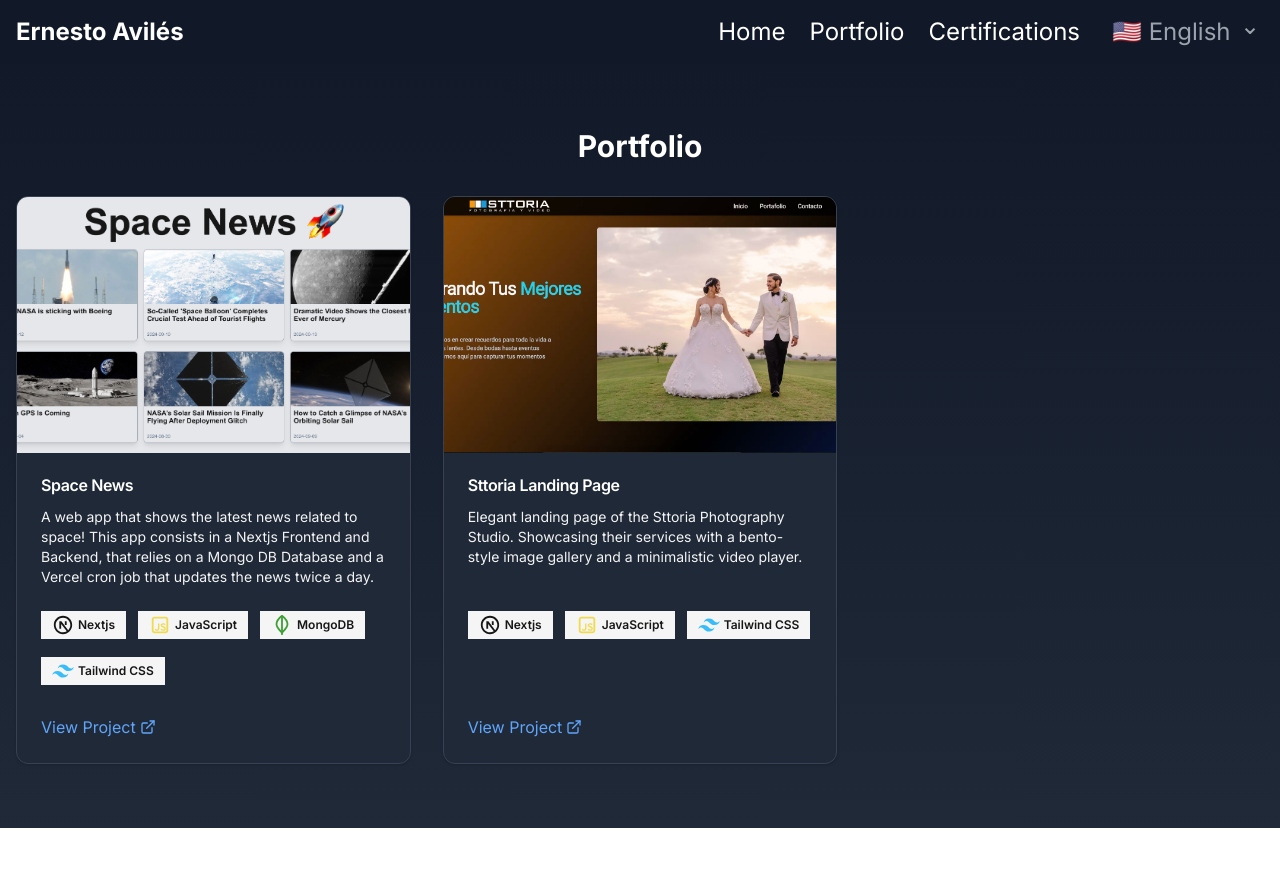
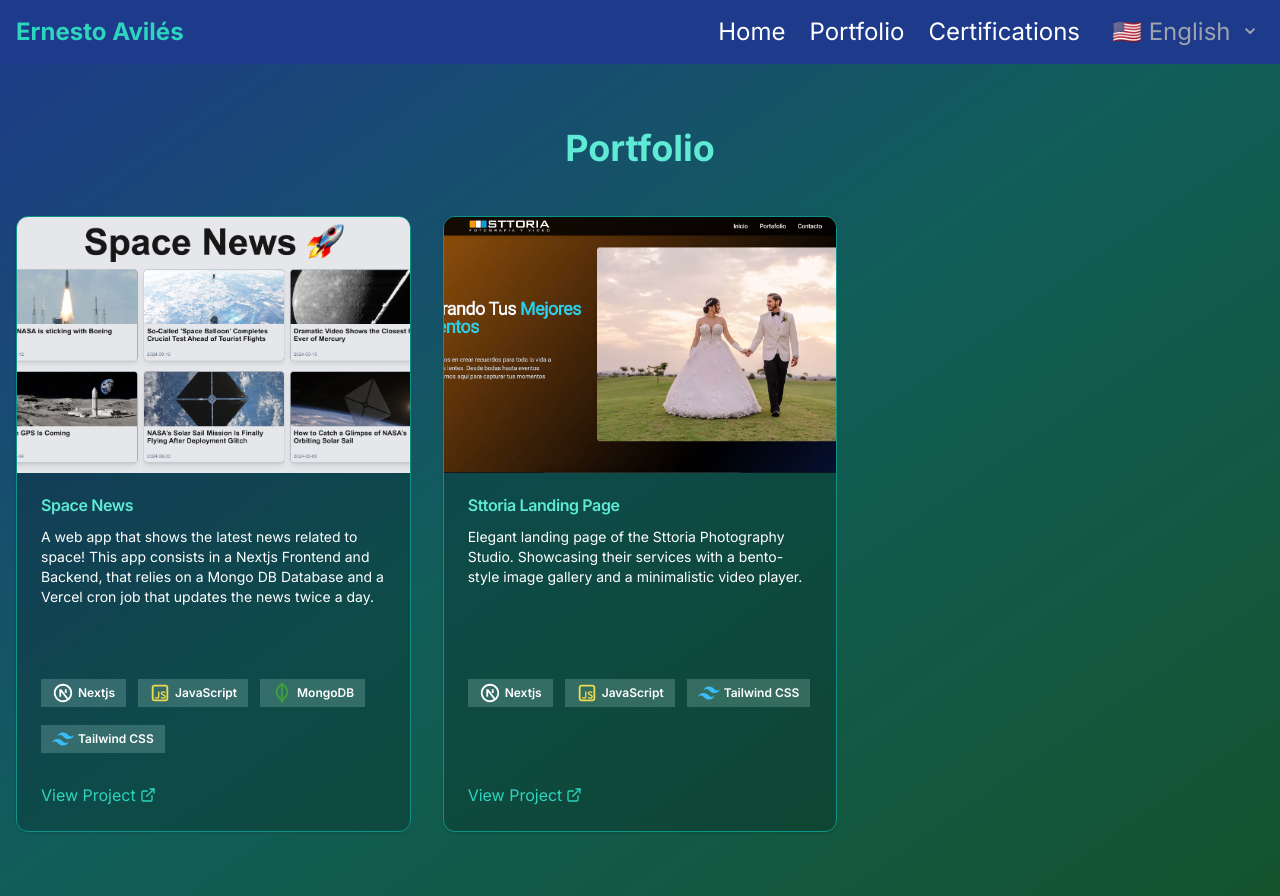
Before and after one commit to Eavilesz/eaviles-portfolio, a Next.js app: page /en/portfolio in a window 1280 px wide. Before the commit the page ends 828 px from the top, so only its background shows below. Built offline with nearby package versions, Linux system fonts and the light colour scheme.

Commit message:
Improved color pallete and sising

```diff
--- a/src/app/[locale]/certifications/page.jsx
+++ b/src/app/[locale]/certifications/page.jsx
@@ -10,19 +10,19 @@ const certifications = [
   {
     name: 'PROGRAMMING WITH JAVASCRIPT',
     icon: FaMeta,
-    iconColor: ' #0082fb',
+    iconColor: '#0082fb',
     url: 'https://coursera.org/share/c9e93783fed14b83723025db5815b500',
   },
   {
     name: 'INTRODUCTION TO FRONTEND DEVELOPMENT',
     icon: FaMeta,
-    iconColor: ' #0082fb',
+    iconColor: '#0082fb',
     url: 'https://coursera.org/share/c9e93783fed14b83723025db5815b500',
   },
   {
     name: 'VERSION CONTROL',
     icon: FaMeta,
-    iconColor: ' #0082fb',
+    iconColor: '#0082fb',
     url: 'https://coursera.org/share/1d493a8c0c52b04c9dd3dc8ac56b03e9',
   },
   {
@@ -35,8 +35,10 @@ const certifications = [
 
 export default function Certifications() {
   return (
-    <main className="container mx-auto px-4 py-16">
-      <h1 className="text-3xl font-bold mb-8 text-center">Certifications</h1>
+    <main className="container mx-auto px-4 py-16 min-h-screen">
+      <h1 className="text-4xl font-bold mb-12 text-center text-teal-300">
+        Certifications
+      </h1>
       <div className="grid grid-cols-1 sm:grid-cols-2 md:grid-cols-3 lg:grid-cols-4 gap-4">
         {certifications.map((cert, index) => (
           <motion.a
@@ -49,7 +51,7 @@ export default function Certifications() {
             animate={{ opacity: 1, y: 0 }}
             transition={{ duration: 0.5, delay: index * 0.1 }}
           >
-            <Card className="bg-gray-800 border-gray-700 hover:bg-gray-700 transition-colors duration-300">
+            <Card className="bg-blue-800 border-teal-600 hover:bg-blue-700 transition-colors duration-300">
               <CardContent className="flex items-center p-4 h-20">
                 <cert.icon
                   size={'2rem'}
@@ -57,9 +59,9 @@ export default function Certifications() {
                   className="mr-3 h-8"
                 />
                 <div className="flex-grow">
-                  <h3 className="font-semibold text-zinc-200">{cert.name}</h3>
+                  <h3 className="font-semibold text-teal-200">{cert.name}</h3>
                 </div>
-                <ChevronRight className="w-5 h-5 text-gray-400" />
+                <ChevronRight className="w-5 h-5 text-teal-400" />
               </CardContent>
             </Card>
           </motion.a>
--- a/src/app/[locale]/layout.js
+++ b/src/app/[locale]/layout.js
@@ -22,7 +22,7 @@ export default async function LocaleLayout({ children, params: { locale } }) {
         <link rel="icon" href="/favicon.ico" />
       </Head>
       <body
-        className={`${inter.className} min-h-screen bg-gradient-to-b from-gray-900 to-gray-800 text-white`}
+        className={`${inter.className} min-h-screen bg-gradient-to-br from-blue-900 via-teal-800 to-green-900`}
       >
         <NextIntlClientProvider messages={messages}>
           <Navbar />
--- a/src/app/[locale]/page.js
+++ b/src/app/[locale]/page.js
@@ -53,24 +53,27 @@ export default function Home() {
   const t = useTranslations('HomePage');
 
   return (
-    <main className="container mx-auto px-4 flex flex-col justify-center min-h-[calc(100vh-64px)]">
+    <main className="min-h-screen bg-gradient-to-br text-white py-10 px-4">
       <motion.div
         initial={{ opacity: 0, y: 20 }}
         animate={{ opacity: 1, y: 0 }}
         transition={{ duration: 0.5 }}
-        className="flex flex-col items-center text-center"
+        className="flex flex-col items-center text-center max-w-4xl mx-auto"
       >
         <Image
           src={profilePic}
           alt="Ernesto Aviles"
-          width={150}
-          height={150}
-          className="rounded-full mb-4"
+          width={200}
+          height={200}
+          className="rounded-full mb-8 border-4 border-teal-400"
+          priority
         />
-        <h1 className="text-4xl font-bold mb-2">Ernesto Avilés</h1>
-        <p className="text-xl mb-6">{t('presentation')}</p>
-        <p className="max-w-2xl mb-8">{t('description')}</p>
-        <div className="flex space-x-4 mb-8">
+        <h1 className="text-6xl font-bold mb-4 text-transparent bg-clip-text bg-gradient-to-r from-blue-400 to-green-400">
+          Ernesto Avilés
+        </h1>
+        <p className="text-3xl mb-8 text-teal-300">{t('presentation')}</p>
+        <p className="text-xl mb-12 leading-relaxed">{t('description')}</p>
+        <div className="flex space-x-6 mb-12">
           {socialLinks.map((link) => (
             <motion.a
               key={link.name}
@@ -79,16 +82,18 @@ export default function Home() {
               rel="noopener noreferrer"
               whileHover={{ scale: 1.1 }}
               whileTap={{ scale: 0.95 }}
-              className="text-white hover:text-gray-300"
+              className="text-white hover:text-teal-400 transition-colors"
+              aria-label={`Visit ${link.name} profile`}
             >
-              <link.icon size={24} color={link.iconColor} />
-              <span className="sr-only">{link.name}</span>
+              <link.icon size={32} />
             </motion.a>
           ))}
         </div>
-        <div className="w-full max-w-2xl mt-10">
-          <h2 className="text-2xl font-bold mb-4">{t('mainSkills')}</h2>
-          <div className="flex flex-wrap justify-center gap-2">
+        <div className="w-full mt-20">
+          <h2 className="text-4xl font-bold mb-8 text-blue-300">
+            {t('mainSkills')}
+          </h2>
+          <div className="flex flex-wrap justify-center gap-4">
             {skills.map((skill) => (
               <motion.div
                 key={skill.name}
@@ -98,9 +103,9 @@ export default function Home() {
               >
                 <Badge
                   variant="secondary"
-                  className="flex items-center gap-1 px-3 py-1 text-sm"
+                  className="flex items-center gap-2 px-4 py-2 text-lg bg-opacity-20 bg-white backdrop-filter backdrop-blur-lg"
                 >
-                  <skill.icon size={'22px'} color={skill.iconColor} />
+                  <skill.icon size={24} color={skill.iconColor} />
                   {skill.name}
                 </Badge>
               </motion.div>
--- a/src/app/[locale]/portfolio/page.jsx
+++ b/src/app/[locale]/portfolio/page.jsx
@@ -20,7 +20,6 @@ import { RiTailwindCssFill } from 'react-icons/ri';
 import { useTranslations } from 'next-intl';
 
 import spaceNews from '../../../assets/space-news.png';
-
 import sttoria from '../../../assets/sttoria.avif';
 
 export default function Projects() {
@@ -50,14 +49,15 @@ export default function Projects() {
         { name: 'JavaScript', icon: RiJavascriptLine, iconColor: '#F0DB4F' },
         { name: 'Tailwind CSS', icon: RiTailwindCssFill, iconColor: '#38bdf9' },
       ],
-
       url: 'https://sttoria.vercel.app/',
     },
   ];
 
   return (
-    <main className="container mx-auto px-4 py-16">
-      <h1 className="text-3xl font-bold mb-8 text-center">{t('title')}</h1>
+    <main className="container mx-auto px-4 py-16 min-h-screen">
+      <h1 className="text-4xl font-bold mb-12 text-center text-teal-300">
+        {t('title')}
+      </h1>
       <div className="grid grid-cols-1 md:grid-cols-2 lg:grid-cols-3 gap-8">
         {projects.map((project, index) => (
           <motion.div
@@ -67,7 +67,7 @@ export default function Projects() {
             transition={{ duration: 0.5, delay: index * 0.1 }}
           >
             <Card
-              className="bg-gray-800 border-gray-700 overflow-hidden h-full"
+              className="bg-black/20 border-teal-600 overflow-hidden h-full"
               onMouseEnter={() => setHoveredProject(index)}
               onMouseLeave={() => setHoveredProject(null)}
             >
@@ -85,10 +85,10 @@ export default function Projects() {
                   className="w-full object-cover h-64"
                 />
                 <CardHeader>
-                  <CardTitle className="text-white mb-2">
+                  <CardTitle className="text-teal-300 mb-2">
                     {project.title}
                   </CardTitle>
-                  <CardDescription className="min-h-20">
+                  <CardDescription className="min-h-32 text-white">
                     {project.description}
                   </CardDescription>
                 </CardHeader>
@@ -98,7 +98,7 @@ export default function Projects() {
                       <Badge
                         key={tag.name}
                         variant="secondary"
-                        className="flex items-center gap-1 h-min"
+                        className="flex items-center gap-1 h-min bg-teal-100/20 text-white"
                       >
                         <tag.icon color={tag.iconColor} size={'22px'} />
                         {tag.name}
@@ -111,7 +111,7 @@ export default function Projects() {
                     href={project.url}
                     target="_blank"
                     rel="noopener noreferrer"
-                    className="text-blue-400 hover:text-blue-300 flex items-center gap-1"
+                    className="text-teal-400 hover:text-teal-300 flex items-center gap-1"
                   >
                     {t('viewProject')}
                     <ExternalLink size={16} />
--- a/src/components/Navbar.jsx
+++ b/src/components/Navbar.jsx
@@ -24,16 +24,16 @@ export default function Navbar() {
   const toggleMenu = () => setIsMenuOpen(!isMenuOpen);
 
   return (
-    <nav className="bg-gray-900 text-white py-4">
+    <nav className="bg-blue-900 text-white py-4">
       <div className="container mx-auto px-4">
         <div className="flex justify-between items-center">
-          <Link href="/" className="text-2xl font-bold">
+          <Link href="/" className="text-2xl font-bold text-teal-400">
             Ernesto Avilés
           </Link>
           <div className="lg:hidden">
             <button
               onClick={toggleMenu}
-              className="focus:outline-none"
+              className="focus:outline-none text-teal-400"
               aria-label="Toggle menu"
             >
               {isMenuOpen ? <X size={24} /> : <Menu size={24} />}
@@ -42,11 +42,14 @@ export default function Navbar() {
           <ul className="hidden lg:flex space-x-6 text-2xl">
             {navItems.map((item) => (
               <li key={item.name}>
-                <Link href={item.path} className="relative">
+                <Link
+                  href={item.path}
+                  className="relative hover:text-teal-400 transition-colors"
+                >
                   {item.path === pathname && (
                     <motion.span
                       layoutId="underline"
-                      className="absolute left-0 top-full block h-[2px] w-full bg-blue-400"
+                      className="absolute left-0 top-full block h-[2px] w-full bg-teal-400"
                     />
                   )}
                   {item.name}
@@ -68,7 +71,11 @@ export default function Navbar() {
             <ul className="flex flex-col space-y-4 text-2xl">
               {navItems.map((item) => (
                 <li key={item.name}>
-                  <Link href={item.path} className="block" onClick={toggleMenu}>
+                  <Link
+                    href={item.path}
+                    className="block hover:text-teal-400 transition-colors"
+                    onClick={toggleMenu}
+                  >
                     {item.name}
                   </Link>
                 </li>
```
